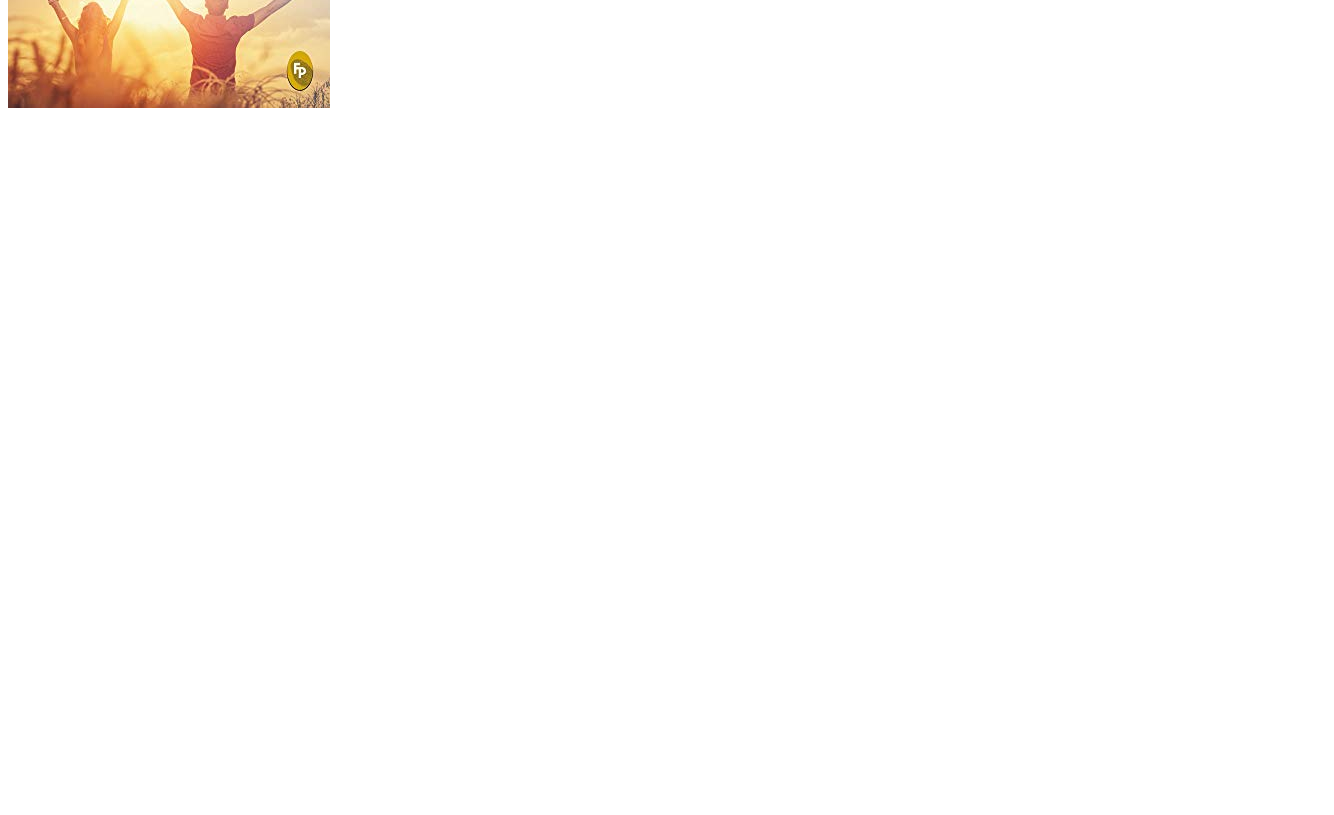
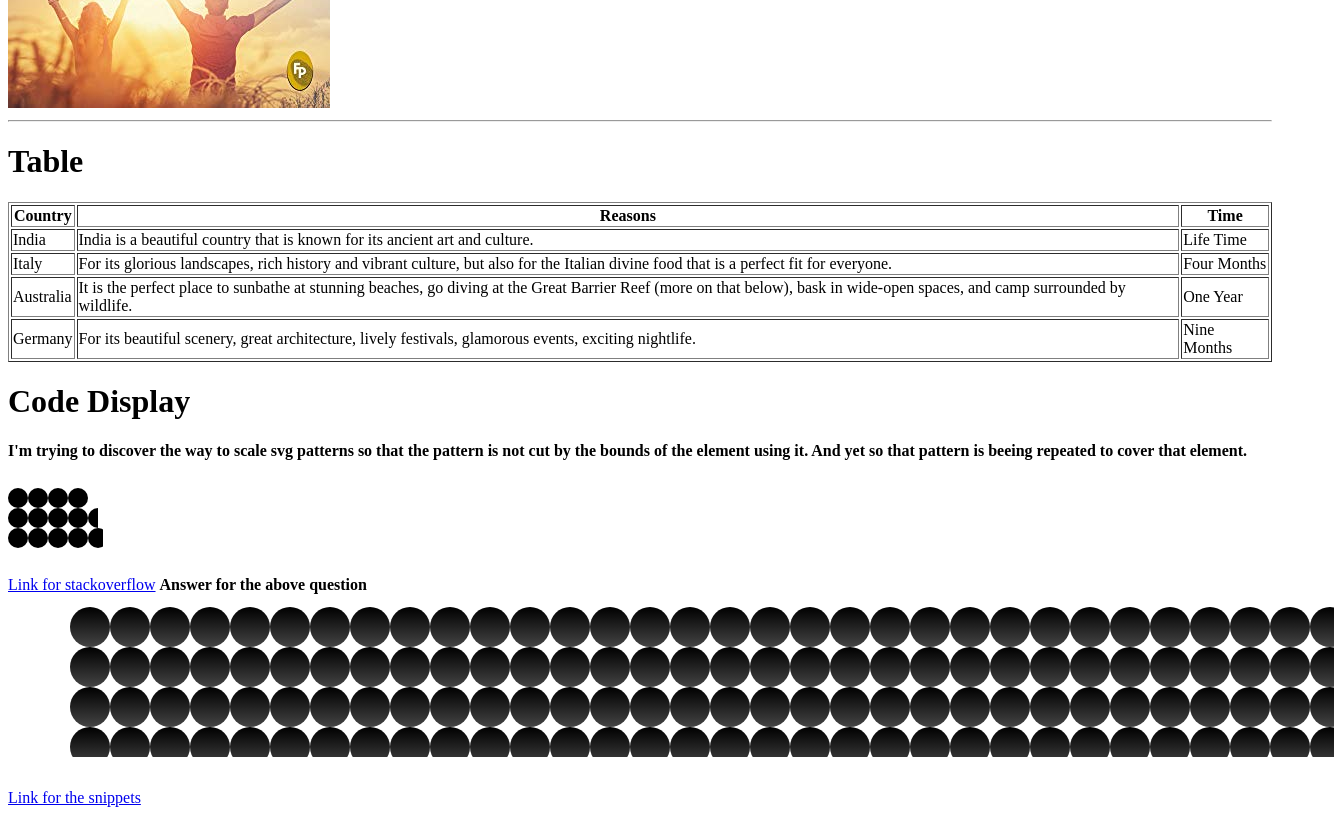
Before and after one commit to 44-563-Web-Apps-S23/44563-webapps-assignment-3-Megh8na, a plain HTML site: page aboutme.html in a window 1280 px wide. Shown: the part 540-1355 px from the top of the page, 1334 px wide, since content can reach past the window. Before the commit the page ends 800 px from the top, so only its background shows below. Drawn offline with Linux system fonts and the light colour scheme.

Commit message:
added code display

```diff
--- a/aboutme.html
+++ b/aboutme.html
@@ -15,5 +15,86 @@
 
     <img src="book.jpg" alt="">
 
+    <hr>
+    <h1>Table</h1>
+    <table border="1px">
+        <tr>
+            <th>Country</th>
+            <th>Reasons</th>
+            <th>Time</th>
+        </tr>
+        <tr>
+            <td>India</td>
+            <td>India is a beautiful country that is known for its ancient art and culture.</td>
+            <td>Life Time</td>
+        </tr>
+        <tr>
+            <td>Italy</td>
+            <td>For its glorious landscapes, rich history and vibrant culture, but also for the Italian divine food that is a perfect fit for everyone. </td>
+            <td>Four Months</td>
+        </tr>
+        <tr>
+            <td>Australia</td>
+            <td>It is the perfect place to sunbathe at stunning beaches, go diving at the Great Barrier Reef (more on that below), bask in wide-open spaces, and camp surrounded by wildlife.</td>
+            <td>One Year</td>
+        </tr>
+        <tr>
+            <td>Germany</td>
+            <td>For its beautiful scenery, great architecture, lively festivals, glamorous events, exciting nightlife.</td>
+            <td>Nine Months</td>
+        </tr>
+
+    </table>
+    <h1>Code Display</h1>
+    <b>I'm trying to discover the way to scale svg patterns so that the pattern is not cut by the bounds of the element using it.
+        And yet so that pattern is beeing repeated to cover that element.</b>
+    <pre>
+        <svg style='display: block; height: 60px; width: 95px; '>
+        <defs>
+            <pattern patternUnits='userSpaceOnUse' viewBox='0 0 20 20' width='20'  height='20' id='the_pattern'>
+                <circle cx='10' cy='10' r='10' stroke-width='0' fill='black'></circle>
+            </pattern>
+        </defs>
+
+        <rect x='0' y='0' width='80' height='20' fill='url(#the_pattern)'></rect>
+        <rect x='0' y='20' width='90' height='20' fill='url(#the_pattern)'></rect>
+        <rect x='0' y='40' width='95' height='20' fill='url(#the_pattern)'></rect>
+
+    </svg>
+</pre>
+
+    <a href="https://stackoverflow.com/questions/61179458/svg-patterns-scaling-the-way-pattern-is-not-cut-off">Link for stackoverflow</a>
+
+    <b>Answer for the above question</b>
+
+    <pre>
+        <svg width="100%" height="100%">
+
+        <!-- Create mask that we'll use to define a slight gradient -->
+        <mask maskUnits="userSpaceOnUse" id="fade">
+          <!-- Here's that slight gradient -->
+               <linearGradient id="gradient" x1="0" y1="0" x2="0" y2="100%">
+            <stop offset="0" style="stop-color: #FFFFFF"></stop>
+            <stop offset="1" style="stop-color: #000000"></stop>
+          </linearGradient>
+          <!-- The canvas for our mask -->
+          <rect fill="url(#gradient)" width="100%" height="100%"></rect>
+        </mask>
+
+        <!-- Let's define the pattern -->
+        <!-- The width and height should be double the circle radius we plan to use -->
+        <pattern id="pattern-circles" x="0" y="0" width="40" height="40" patternUnits="userSpaceOnUse">
+          <!-- Now let's draw the circle -->
+          <!-- We're going to define the `fill` in the CSS for flexible use -->
+          <circle mask="url(#fade)" cx="20" cy="20" r="20"></circle>
+        </pattern>
+        <!-- The canvas with our applied pattern -->
+        <rect x="0" y="0" width="100%" height="100%" fill="url(#pattern-circles)"></rect>
+
+      </svg>
+    </pre>
+
+    <a href="https://css-tricks.com/snippets/svg/svg-patterns/">Link for the snippets</a>
+
 </body>
 </html>
```
